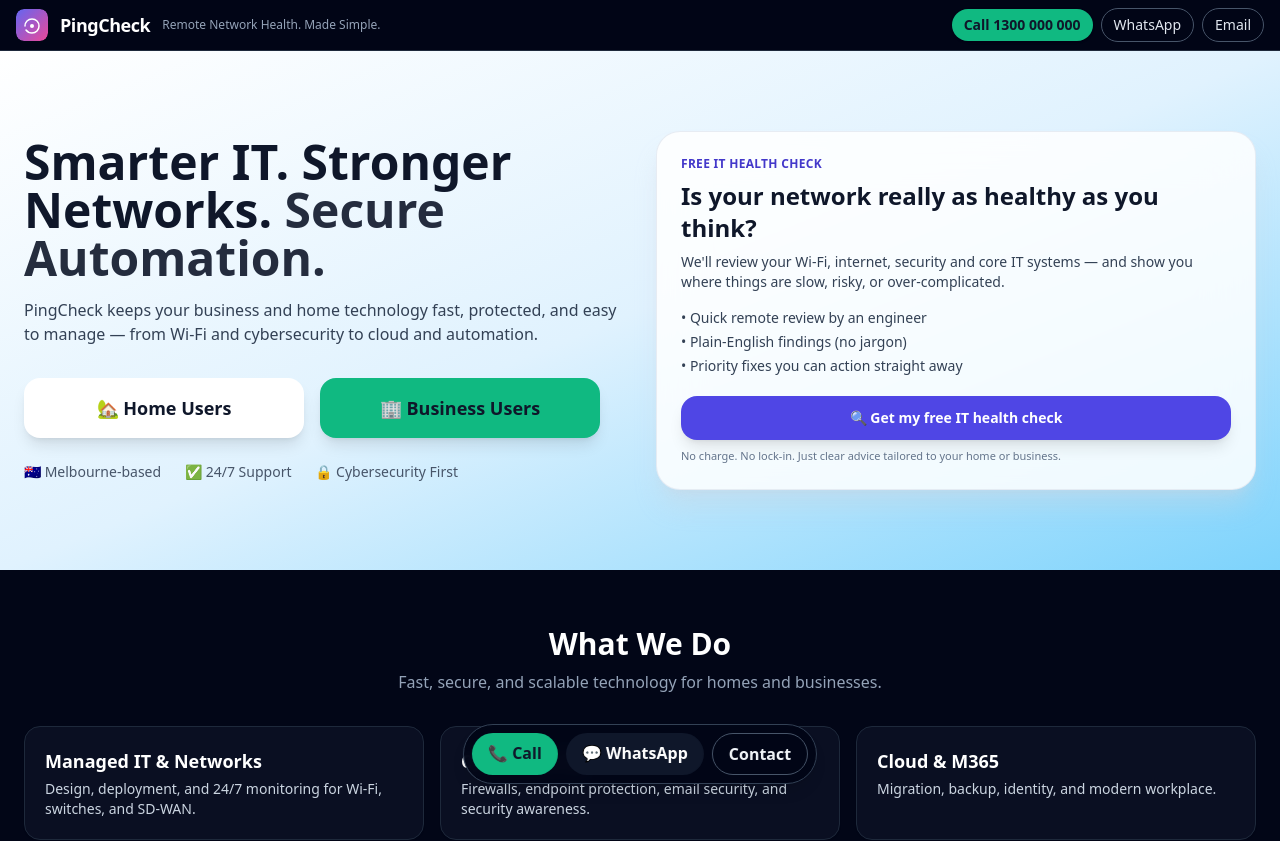
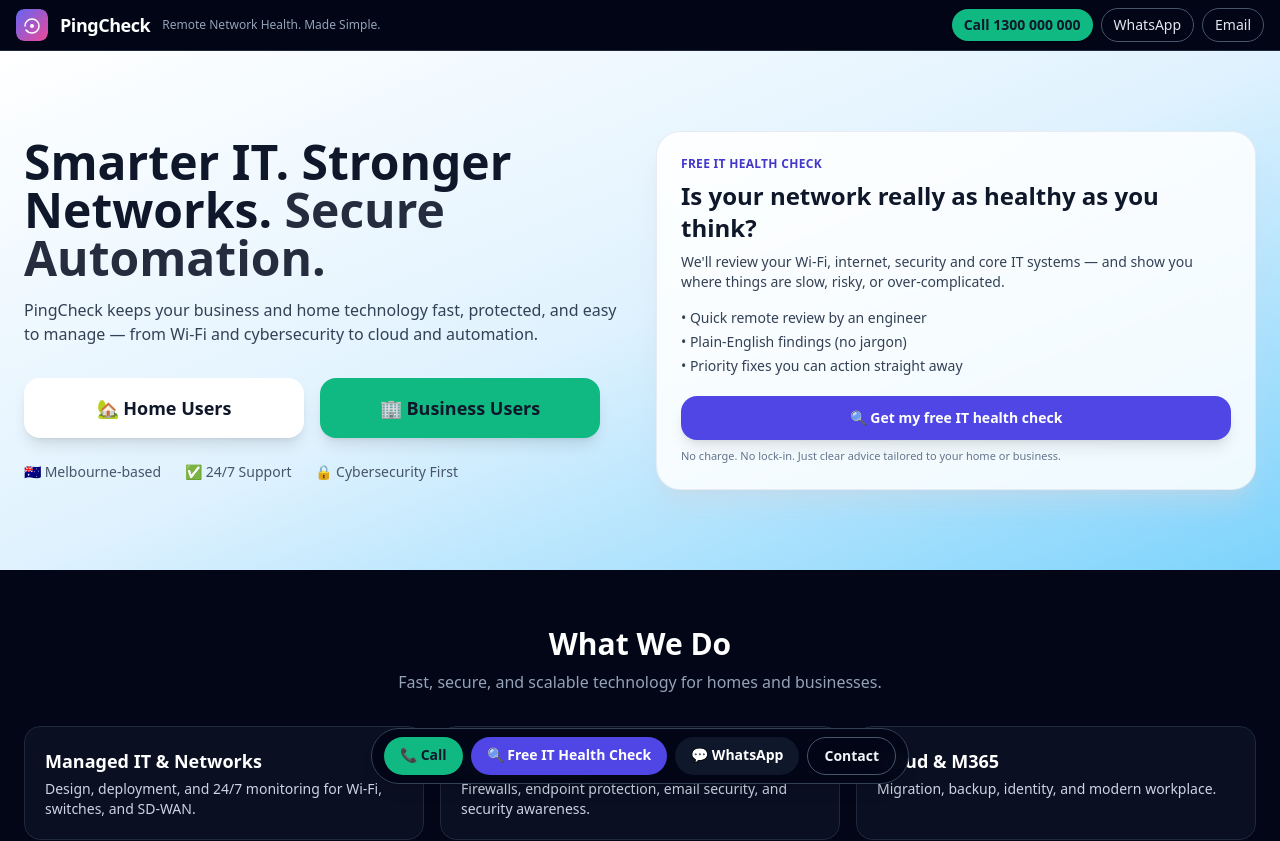
Before and after one commit to Code00700/pingcheck-site, a React (Vite) app: page / in a window 1280 px wide. Shown: the top 841 px of the page. Built offline with nearby package versions, Linux system fonts and the light colour scheme.

Commit message:
Update PingCheckLanding.jsx

```diff
--- a/src/PingCheckLanding.jsx
+++ b/src/PingCheckLanding.jsx
@@ -207,7 +207,7 @@ export default function PingCheckLanding() {
           <h3 className="text-center text-2xl font-bold text-white">
             What our clients say
           </h3>
-        <div className="mt-6 grid gap-4 md:grid-cols-3">
+          <div className="mt-6 grid gap-4 md:grid-cols-3">
             {[
               {
                 q: "PingCheck stabilised our Wi-Fi and secured our endpoints in one week.",
@@ -371,22 +371,28 @@ export default function PingCheckLanding() {
 
       {/* Floating Action Bar */}
       <div className="fixed bottom-4 left-1/2 z-40 -translate-x-1/2">
-        <div className="flex gap-2 rounded-full border border-slate-700 bg-slate-950/95 p-2 shadow-lg backdrop-blur">
+        <div className="flex flex-wrap gap-2 rounded-full border border-slate-700 bg-slate-950/95 px-3 py-2 shadow-lg backdrop-blur">
           <a
             href={`tel:${brand.phonePrimary}`}
-            className="rounded-full bg-emerald-500 px-4 py-2 font-semibold text-slate-900"
+            className="rounded-full bg-emerald-500 px-4 py-2 text-sm font-semibold text-slate-900"
           >
             📞 Call
           </a>
           <a
+            href="#contact"
+            className="rounded-full bg-indigo-600 px-4 py-2 text-sm font-semibold text-white"
+          >
+            🔍 Free IT Health Check
+          </a>
+          <a
             href={brand.whatsappLink}
-            className="rounded-full bg-slate-900 px-4 py-2 font-semibold text-white"
+            className="rounded-full bg-slate-900 px-4 py-2 text-sm font-semibold text-white"
           >
             💬 WhatsApp
           </a>
           <a
             href="#contact"
-            className="hidden rounded-full border border-slate-600 px-4 py-2 font-semibold text-slate-100 sm:inline"
+            className="hidden rounded-full border border-slate-600 px-4 py-2 text-sm font-semibold text-slate-100 sm:inline"
           >
             Contact
           </a>
```
